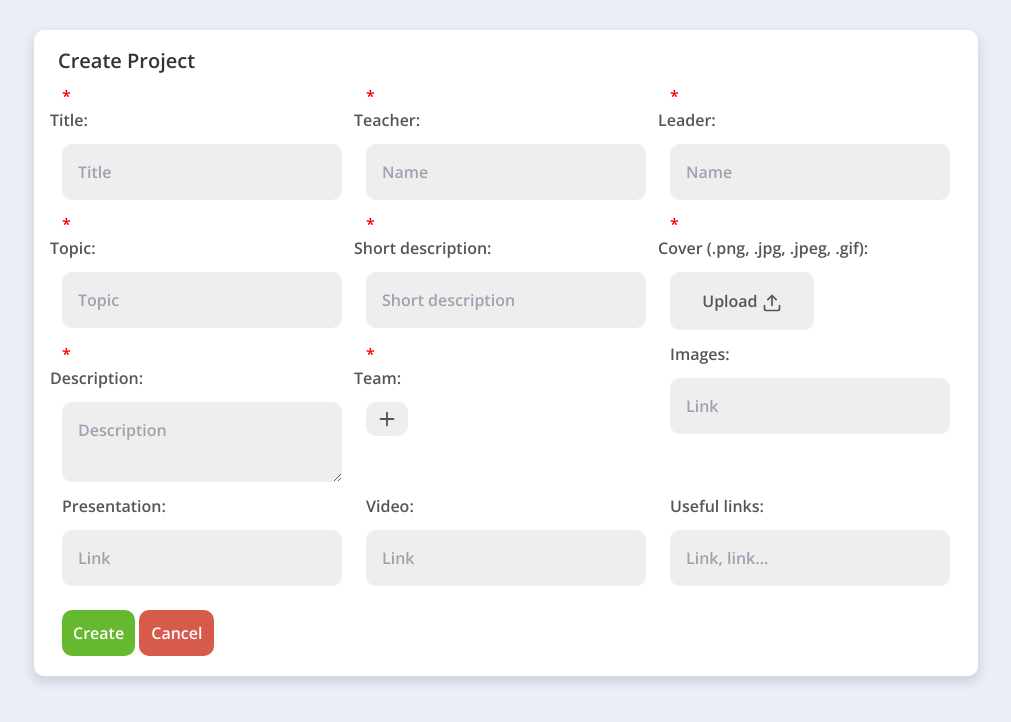
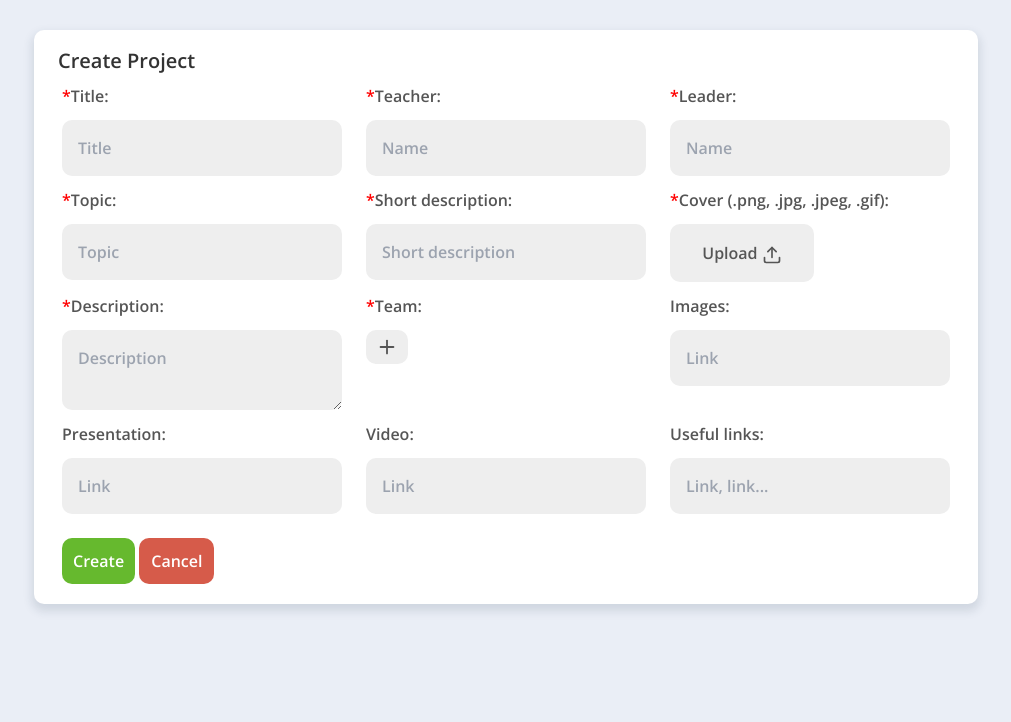
Before and after one commit to Silaeder-Ecosystem/Silaeder_projects, a Flask app: template templates/create.html in a window 1280 px wide. Shown: the top 722 px of the page, without its empty margins (134-1145 px from the left). Run offline with Flask 3, Linux system fonts and the light colour scheme; the template is opened without the code that fills it, so the values that code supplies are empty; parts of the project's set-up code (start-up, migrations or seed data) failed here and were passed over.

Commit message:
frontend

```diff
--- a/templates/create.html
+++ b/templates/create.html
@@ -14,27 +14,27 @@
       <h1 class="title">Create Project</h1>
       <div class="form">
         <label for="title" class="text__label">
-          <p><p style="color: red;">*</p>Title:</p>
+          <p><span style="color: red;">*</span>Title:</p>
           <input type="text" name="title" id="title" placeholder="Title" autocomplete="off" required/>
         </label>
         <label for="teacher" class="text__label">
-          <p><p style="color: red;">*</p>Teacher:</p>
+          <p><span style="color: red;">*</span>Teacher:</p>
           <input type="text" name="teacher" id="teacher" placeholder="Name" autocomplete="off" required/>
         </label>
         <label for="leader" class="text__label">
-          <p><p style="color: red;">*</p>Leader:</p>
+          <p><span style="color: red;">*</span>Leader:</p>
           <input type="text" name="leader" id="leader" placeholder="Name" autocomplete="off" required/>
         </label>
         <label for="topic" class="text__label">
-          <p><p style="color: red;">*</p>Topic:</p>
+          <p><span style="color: red;">*</span>Topic:</p>
           <input type="text" name="topic" id="topic" placeholder="Topic" autocomplete="off" required/>
         </label>
         <label for="short-description" class="text__label">
-          <p><p style="color: red;">*</p>Short description:</p>
+          <p><span style="color: red;">*</span>Short description:</p>
           <input type="text" name="short-description" id="short-description" placeholder="Short description" autocomplete="off" required/>
         </label>
         <div class="text__label cover__label">
-          <p><p style="color: red;">*</p>Cover (.png, .jpg, .jpeg, .gif):</p>
+          <p><span style="color: red;">*</span>Cover (.png, .jpg, .jpeg, .gif):</p>
           <ul>
             <label for="cover" class="file__label">Upload&nbsp;<i data-feather="upload" height="20" width="20"></i></label>
             <input type="file" name="cover" id="cover" class="cover" accept="image/gif, image/png, image/jpg, image/jpeg" autocomplete="off" required/>
@@ -42,11 +42,11 @@
           </ul>
         </div>
         <label for="description" class="text__label">
-          <p><p style="color: red;">*</p>Description:</p>
+          <p><span style="color: red;">*</span>Description:</p>
           <textarea type="text" name="description" id="description" placeholder="Description" resize="vertical" autocomplete="off" required></textarea>
         </label>
         <div class="text__label team">
-          <p><p style="color: red;">*</p>Team:</p>
+          <p><span style="color: red;">*</span>Team:</p>
           <ul>
             <li id="addNewStudent" name="student" class="menu-item-divided"><img height="22" width="22" src="{{ url_for('static', filename='image/plus.svg') }}"></li>
           </ul>
```
